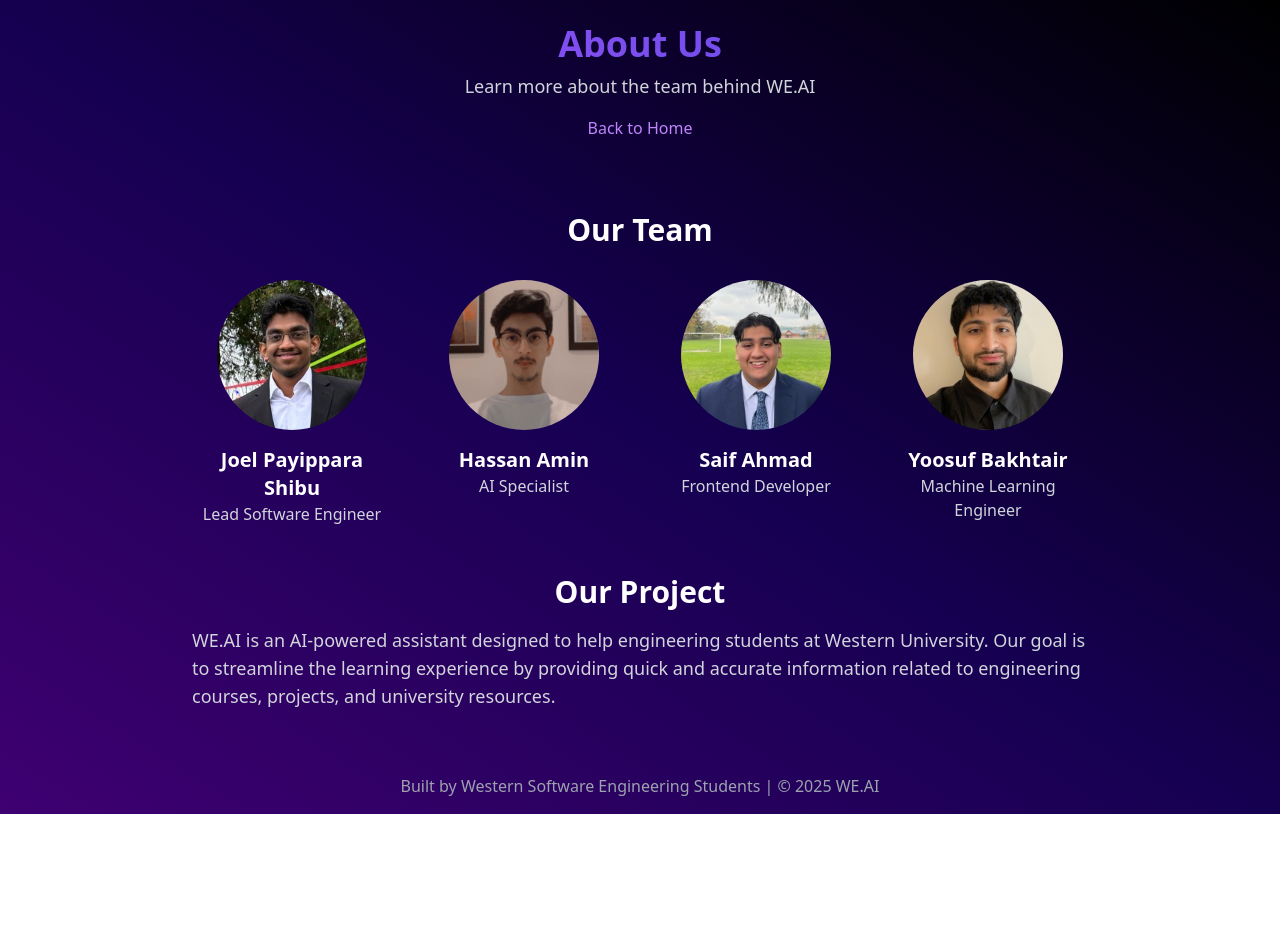
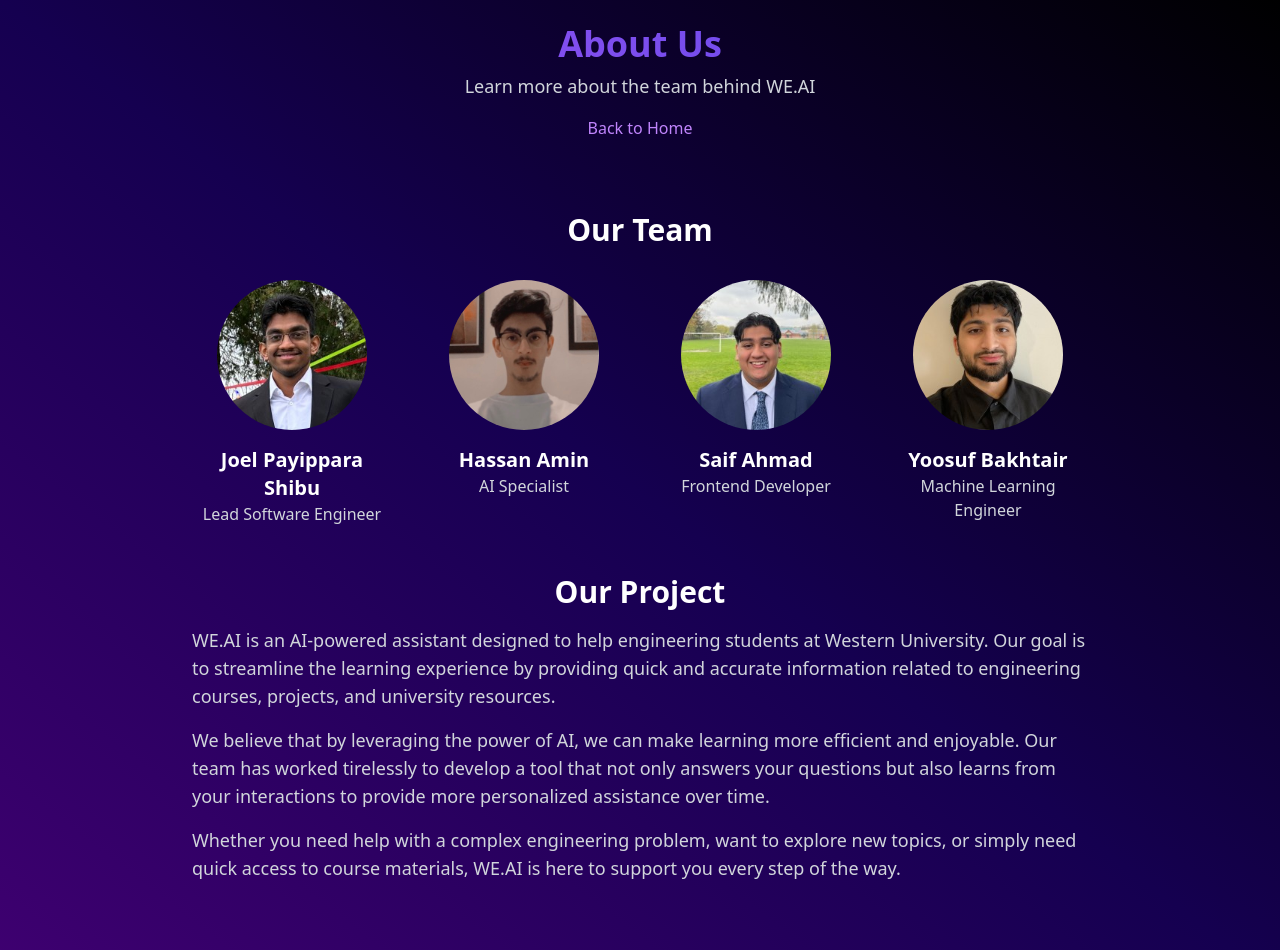
Before and after one commit to jpayippa/WE.AI, a Next.js app in the folder app/: page /about in a window 1280 px wide. Shown: the top 950 px of the page. Before the commit the page ends 814 px from the top, so only its background shows below. Built offline with nearby package versions, Linux system fonts and the light colour scheme.

Commit message:
Update About Us page with additional information about WE.AI's features and benefits

```diff
--- a/app/pages/about.js
+++ b/app/pages/about.js
@@ -80,6 +80,12 @@
           <p className="mt-4 text-lg text-gray-300">
             WE.AI is an AI-powered assistant designed to help engineering students at Western University. Our goal is to streamline the learning experience by providing quick and accurate information related to engineering courses, projects, and university resources.
           </p>
+          <p className="mt-4 text-lg text-gray-300">
+            We believe that by leveraging the power of AI, we can make learning more efficient and enjoyable. Our team has worked tirelessly to develop a tool that not only answers your questions but also learns from your interactions to provide more personalized assistance over time.
+          </p>
+          <p className="mt-4 text-lg text-gray-300">
+            Whether you need help with a complex engineering problem, want to explore new topics, or simply need quick access to course materials, WE.AI is here to support you every step of the way.
+          </p>
         </section>
       </main>
 
```
